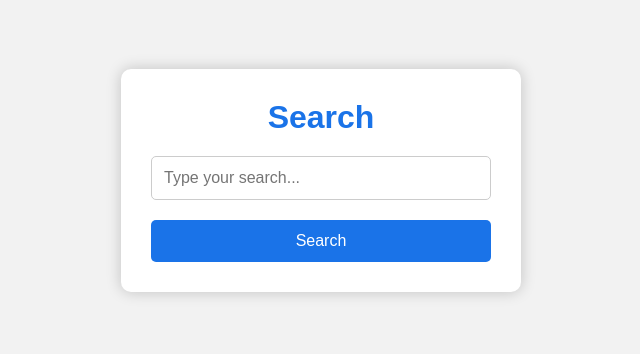
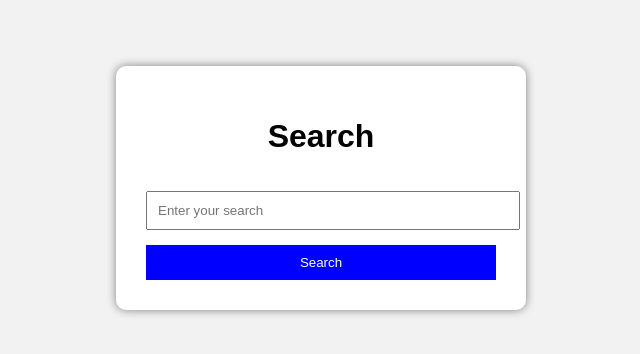
Before and after one commit to johnsonselva2006/search-box, a plain HTML site: page indexx.html in a window 1280 px wide. Shown: the part 220-574 px from the top of the page, without its empty margins (319-959 px from the left). Drawn offline with Linux system fonts and the light colour scheme.

Commit message:
Update indexx.html

```diff
--- a/indexx.html
+++ b/indexx.html
@@ -1,66 +1,44 @@
 <!DOCTYPE html>
-<html lang="en">
+<html>
 <head>
-<meta charset="UTF-8">
-<meta name="viewport" content="width=device-width, initial-scale=1.0">
 <title>Search Box</title>
-
 <style>
-*{
-    margin:0;
-    padding:0;
-    box-sizing:border-box;
-    font-family:Arial,sans-serif;
-}
-
 body{
-    background:#f2f2f2;
+font-family:Arial;
 display:flex;
 justify-content:center;
 align-items:center;
 height:100vh;
+background:#f2f2f2;
 }
 
 .container{
 background:white;
-    width:400px;
 padding:30px;
 border-radius:10px;
-    box-shadow:0 0 15px rgba(0,0,0,.2);
+box-shadow:0 0 10px gray;
 text-align:center;
-}
-
-h1{
-    color:#1a73e8;
-    margin-bottom:20px;
+width:350px;
 }
 
 input{
 width:100%;
-    padding:12px;
-    border:1px solid #ccc;
-    border-radius:5px;
-    font-size:16px;
+padding:10px;
+margin-top:15px;
 }
 
 button{
-    margin-top:20px;
+margin-top:15px;
+padding:10px;
 width:100%;
-    padding:12px;
-    background:#1a73e8;
+background:blue;
 color:white;
 border:none;
-    border-radius:5px;
-    font-size:16px;
 cursor:pointer;
 }
+</style>
+</head>
 
-button:hover{
-    background:#1558b0;
-}
-</style>
-
-</head>
 <body>
 
 <div class="container">
@@ -71,8 +49,8 @@ button:hover{
 
 <input
 type="text"
-name="Search Query"
-placeholder="Type your search..."
+name="Search"
+placeholder="Enter your search"
 required>
 
 <button type="submit">
```
Lines whose indentation alone changed are shown as unchanged.
